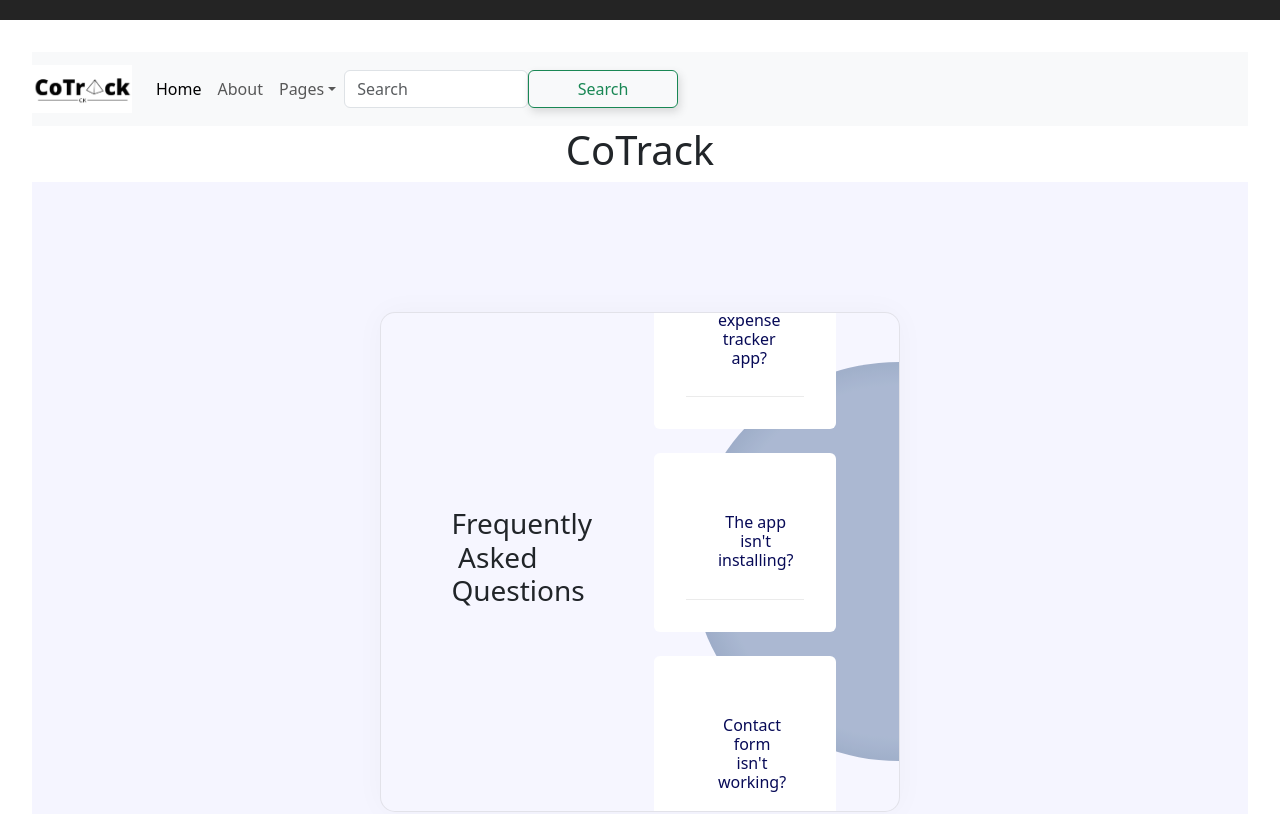
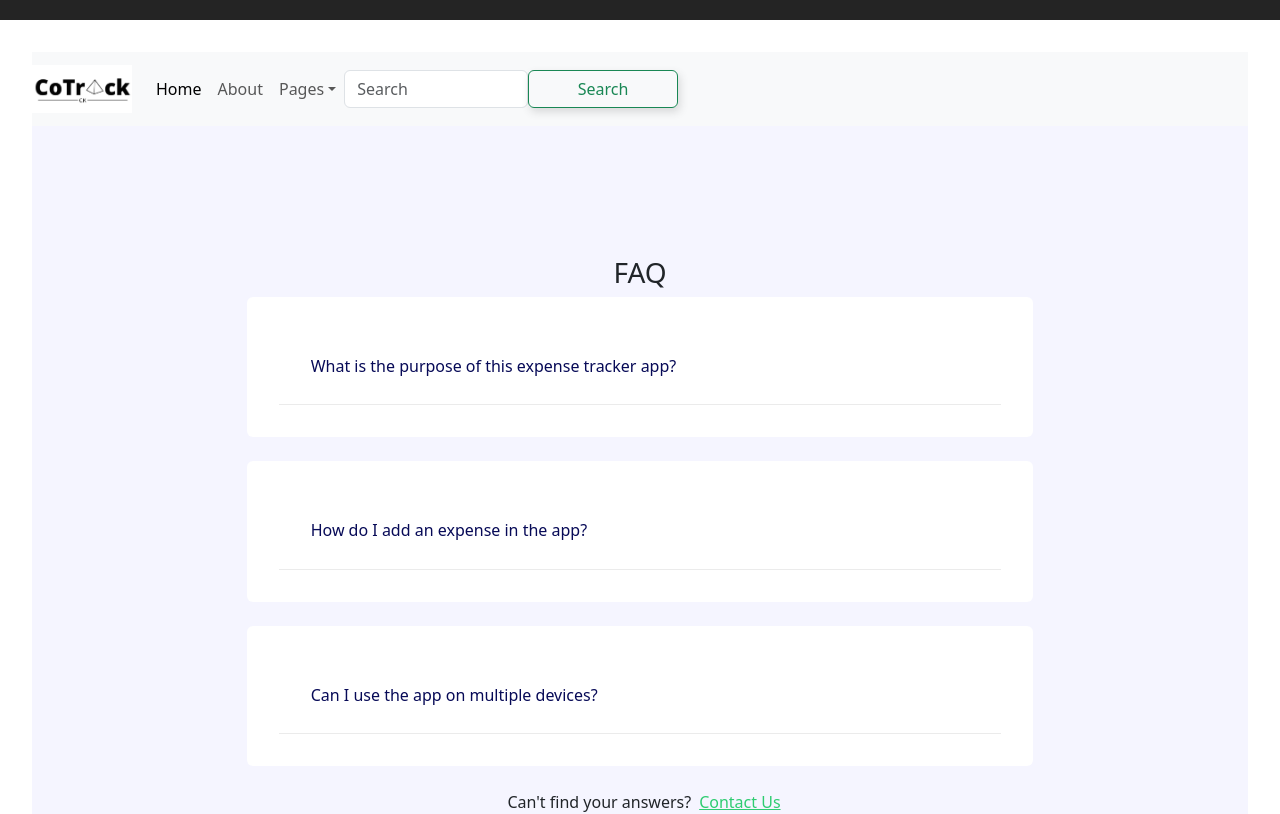
Before and after one commit to Co-Track/CoTrack, a React (Vite) app: page /MainPage in a window 1280 px wide. Shown: the top 814 px of the page. Built offline with nearby package versions, Linux system fonts and the light colour scheme.

Commit message:
FAQ section- DONE

```diff
--- a/src/Pages/MainPage.jsx
+++ b/src/Pages/MainPage.jsx
@@ -14,9 +14,7 @@
 const MainPage = () => {
   return (
     <div>
-      <div className="main-title">
-        <h1 className="p-name">CoTrack</h1>
-      </div>
+      <div className="main-title"></div>
       <FAQ />
     </div>
   );
--- a/src/components/FAQ.css
+++ b/src/components/FAQ.css
@@ -9,6 +9,11 @@
   position: relative;
   z-index: 1;
   background-color: #f5f5ff;
+  display: flex;
+  flex-direction: column;
+  align-items: center;
+  justify-content: center;
+  min-height: 100vh; /* Set minimum height to take up the full viewport height */
 }
 
 .faq-accordian {
--- a/src/components/FAQ.jsx
+++ b/src/components/FAQ.jsx
@@ -89,27 +89,32 @@
 
 const FAQ = () => {
   return (
+    <>
       <div className="faq_area section_padding_130" id="faq">
-      <div className="container">
+        <h3>
+          <span> FAQ </span>
+        </h3>
+        <div className="container-fluid">
           <div className="row justify-content-center">
             <div className="col-12 col-sm-8 col-lg-6">
               <div
                 className="section_heading text-center wow fadeInUp"
                 data-wow-delay="0.2s"
               >
-              <h3>
-                <span>Frequently </span> Asked Questions
-              </h3>
-
                 <div className="line"></div>
               </div>
             </div>
           </div>
+
           <div className="row justify-content-center">
+            {/* Update the container class to use 'container-fluid' */}
             <div className="col-12 col-sm-10 col-lg-8">
               <div className="accordion faq-accordian" id="faqAccordion">
                 {/* Question 1 */}
-              <div className="card border-0 wow fadeInUp" data-wow-delay="0.2s">
+                <div
+                  className="card border-0 wow fadeInUp"
+                  data-wow-delay="0.2s"
+                >
                   <div className="card-header" id="headingOne">
                     <h6
                       className="mb-0 collapsed"
@@ -138,9 +143,11 @@
                     </div>
                   </div>
                 </div>
-
                 {/* Question 2 */}
-              <div className="card border-0 wow fadeInUp" data-wow-delay="0.3s">
+                <div
+                  className="card border-0 wow fadeInUp"
+                  data-wow-delay="0.3s"
+                >
                   <div className="card-header" id="headingTwo">
                     <h6
                       className="mb-0 collapsed"
@@ -149,7 +156,7 @@
                       aria-expanded="true"
                       aria-controls="collapseTwo"
                     >
-                    The app isn't installing?
+                      How do I add an expense in the app?{" "}
                       <span className="lni-chevron-up"></span>
                     </h6>
                   </div>
@@ -161,14 +168,20 @@
                   >
                     <div className="card-body">
                       <p>
-                      Your custom content for the second question goes here.
+                        To add an expense, navigate to the "Add Expense" section
+                        and enter the necessary details such as the amount,
+                        category, and the date. Click the "Add" button to record
+                        the expense.{" "}
                       </p>
                     </div>
                   </div>
                 </div>
 
                 {/* Question 3 */}
-              <div className="card border-0 wow fadeInUp" data-wow-delay="0.4s">
+                <div
+                  className="card border-0 wow fadeInUp"
+                  data-wow-delay="0.4s"
+                >
                   <div className="card-header" id="headingThree">
                     <h6
                       className="mb-0 collapsed"
@@ -177,7 +190,7 @@
                       aria-expanded="true"
                       aria-controls="collapseThree"
                     >
-                    Contact form isn't working?
+                      Can I use the app on multiple devices?{" "}
                       <span className="lni-chevron-up"></span>
                     </h6>
                   </div>
@@ -188,11 +201,16 @@
                     data-parent="#faqAccordion"
                   >
                     <div className="card-body">
-                    <p>Your custom content for the third question goes here.</p>
+                      <p>
+                        Yes, the app supports multiple devices. Simply log in
+                        with your account credentials, and your expense data
+                        will be synced across all your devices.{" "}
+                      </p>
                     </div>
                   </div>
                 </div>
               </div>
+
               {/* Support Button */}
               <div
                 className="support-button text-center d-flex align-items-center justify-content-center mt-4 wow fadeInUp"
@@ -206,6 +224,7 @@
           </div>
         </div>
       </div>
+    </>
   );
 };
 
```
Lines whose indentation alone changed are shown as unchanged.
